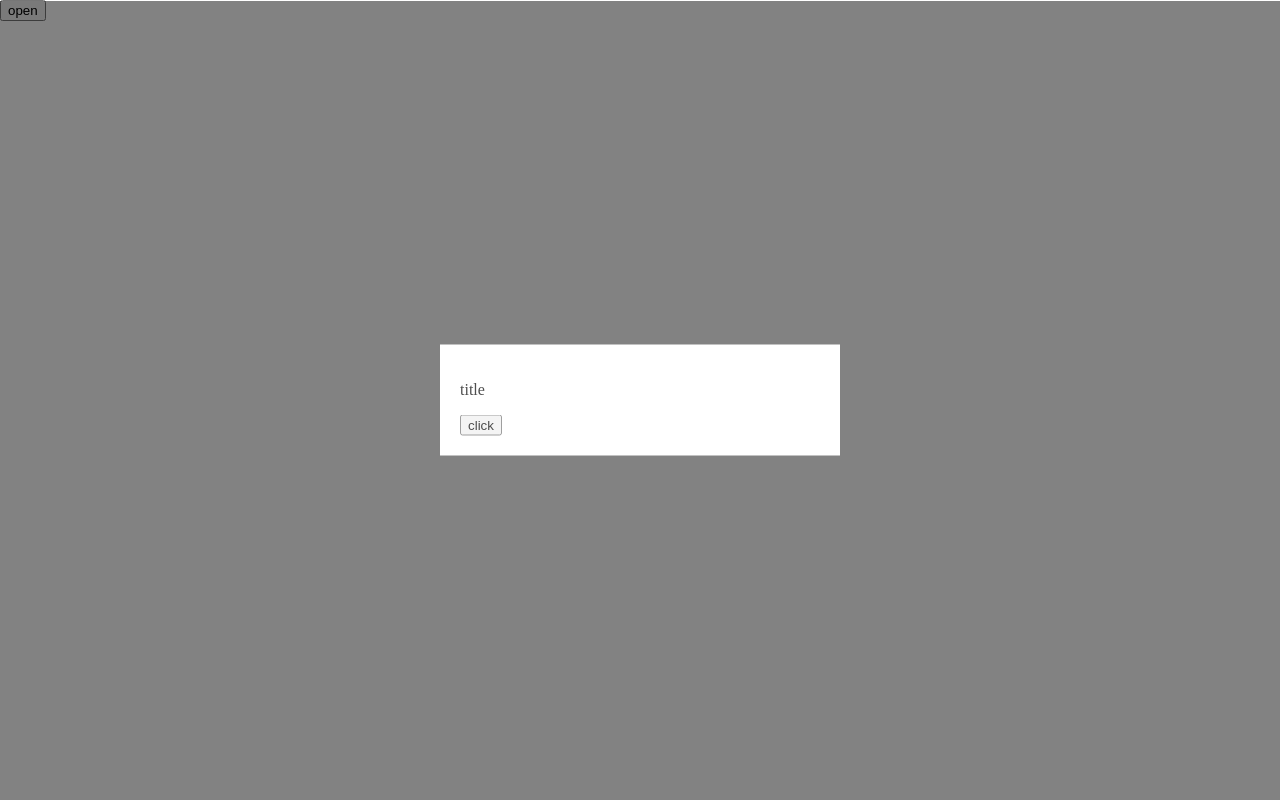
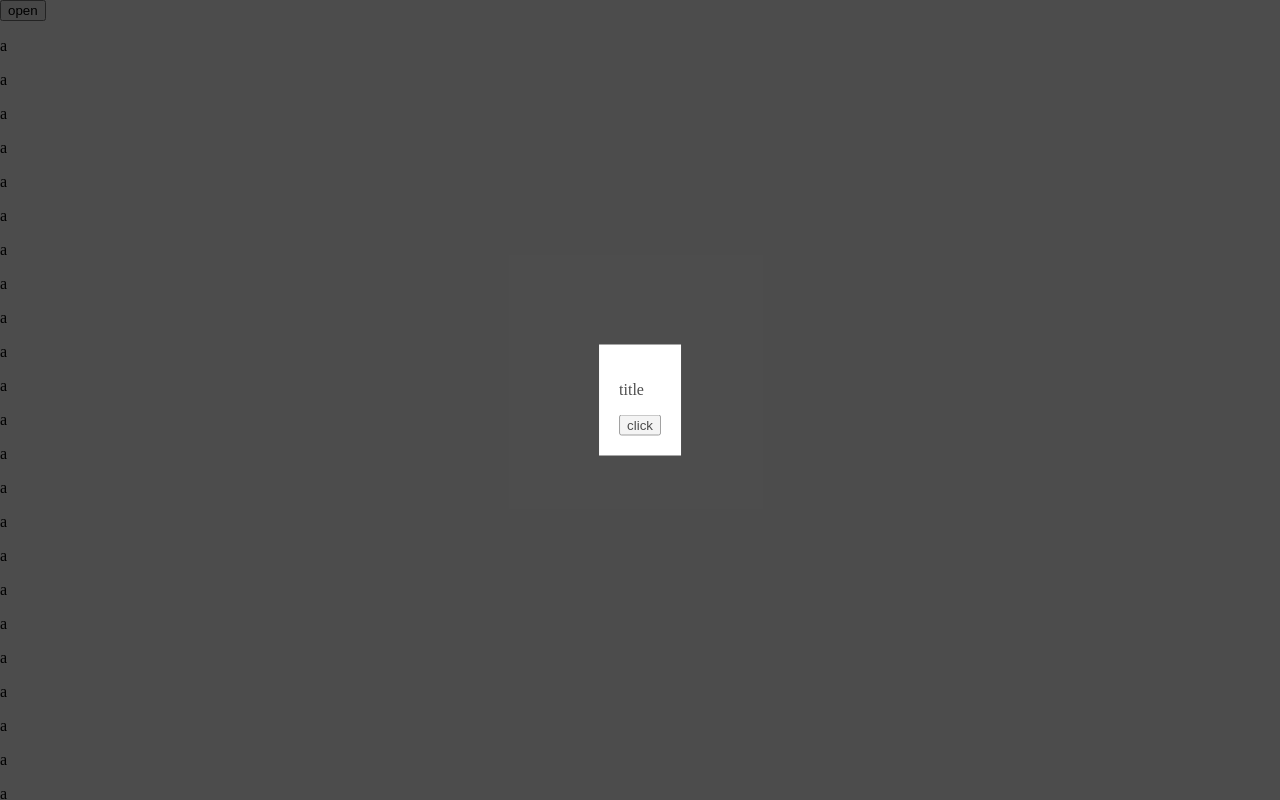
Before and after one commit to shinyoshiaki/react-modal-example, a React (Create React App) app: page / in a window 1280 px wide. Both pictures are taken after a click on the button "open". Shown: the top 800 px of the page. Built offline with nearby package versions, Linux system fonts and the light colour scheme; the HTML template or start-up script is replaced by a standard one.

Commit message:
fix modal

```diff
--- a/src/App.tsx
+++ b/src/App.tsx
@@ -7,11 +7,27 @@ const App: FC = () => {
   const [open, setOpen] = useState(false);
   return (
     <div>
-      <button onClick={() => setOpen(p => !p)}>open</button>
-      <Modal open={open} onClose={() => setOpen(false)}>
+      <button onClick={() => setOpen(true)}>open</button>
+      {[...Array(40)].map((_, i) => (
+        <p key={i}>a</p>
+      ))}
+      <Modal
+        open={open}
+        onClose={() => {
+          setOpen(false);
+          console.log("close");
+        }}
+      >
         <Card>
           <p>title</p>
-          <button onClick={() => setOpen(false)}>click</button>
+          <button
+            onClick={() => {
+              setOpen(false);
+              console.log("form");
+            }}
+          >
+            click
+          </button>
         </Card>
       </Modal>
     </div>
--- a/src/Modal.tsx
+++ b/src/Modal.tsx
@@ -1,35 +1,33 @@
-import React, { Fragment, useEffect, useState } from "react";
+import React, { FC, Fragment, useEffect, useState } from "react";
 import styled, { keyframes } from "styled-components";
 
-const Modal: React.FC<{
+const Modal: FC<{
   open: boolean;
   minWidth?: number;
   onClose?: () => void;
-}> = ({ minWidth, children, open, onClose }) => {
-  const [opened, setOpened] = useState(open);
+}> = ({ open, children, onClose }) => {
+  const [drawed, setDrawed] = useState(false);
 
-  useEffect(() => {
-    open && setOpened(true);
-  }, [open]);
+  console.log({ open, drawed });
+
+  useEffect(() => setDrawed(true), []);
 
   return (
     <Fragment>
-      {(opened || open) && (
-        <Base open={open} minWidth={minWidth}>
-          <Container open={open}>{children}</Container>
-          <Backdrop open={open} onClick={onClose}></Backdrop>
-        </Base>
-      )}
+      <Backdrop onClick={onClose} open={open} drawed={drawed}>
+        <Container onClick={e => e.stopPropagation()}>{children}</Container>
+      </Backdrop>
     </Fragment>
   );
 };
 
 const fadeIn = keyframes`
 from {
-  opacity:0
+  opacity:0;
 }
 to {
-  opacity: 0.7;
+  opacity:0.7;
+  visibility:visible;
 }
 `;
 
@@ -38,38 +36,27 @@ from {
   opacity: 0.7;
 }
 to {
-  opacity:0
-  visibility:hidden
+  opacity:0;
 }
 `;
 
-const Base = styled.div<{ open: boolean; minWidth?: number }>`
+const Backdrop = styled.div<{ open: boolean; drawed: boolean }>`
+  position: fixed;
+  top: 0;
+  bottom: 0;
+  width: 100%;
+  background: black;
+  visibility: hidden;
+  animation: ${({ open, drawed }) => (drawed ? (open ? fadeIn : fadeOut) : "")}
+    2s ease forwards;
+`;
+
+const Container = styled.div`
   position: absolute;
-  display: flex;
-  align-items: center;
-  justify-content: center;
   top: 50%;
   left: 50%;
   transform: translate(-50%, -50%);
-  z-index: 2;
-  min-width: ${({ minWidth }) => minWidth || 400}px;
-  animation: ${({ open }) => (open ? fadeIn : fadeOut)} 0.3s ease-in forwards;
-`;
-const Backdrop = styled.div<{ open: boolean }>`
-  position: fixed;
-  z-index: 1;
-  height: 100vh;
-  width: 100vw;
-  background: black;
-  opacity: 0.7;
-  animation: ${({ open }) => (open ? fadeIn : fadeOut)} 0.3s ease-in;
-`;
-
-const Container = styled.div<{ open: boolean }>`
-  z-index: 2;
-  width: 100%;
-  background-color: white;
-  animation: ${({ open }) => (open ? fadeIn : fadeOut)} 0.3s ease-in;
+  background: white;
 `;
 
 export default Modal;
```
